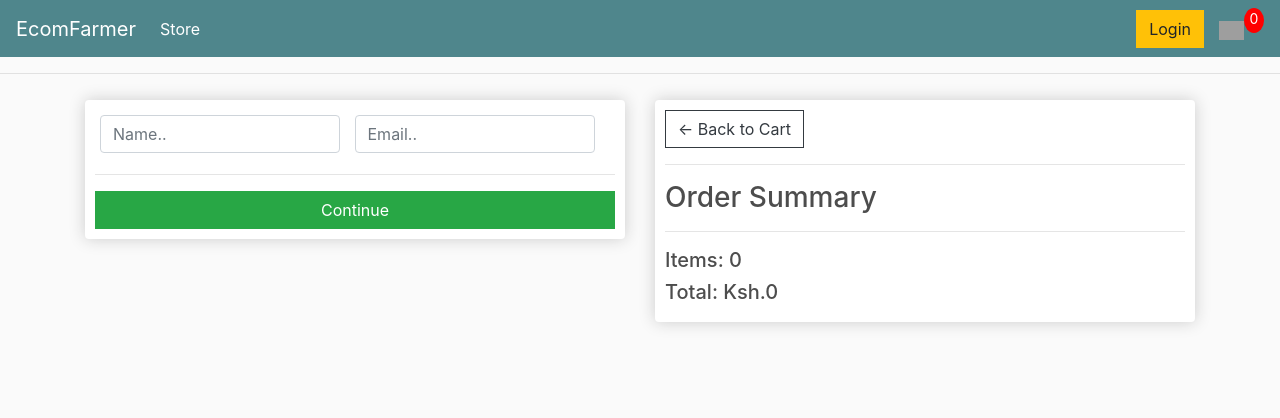
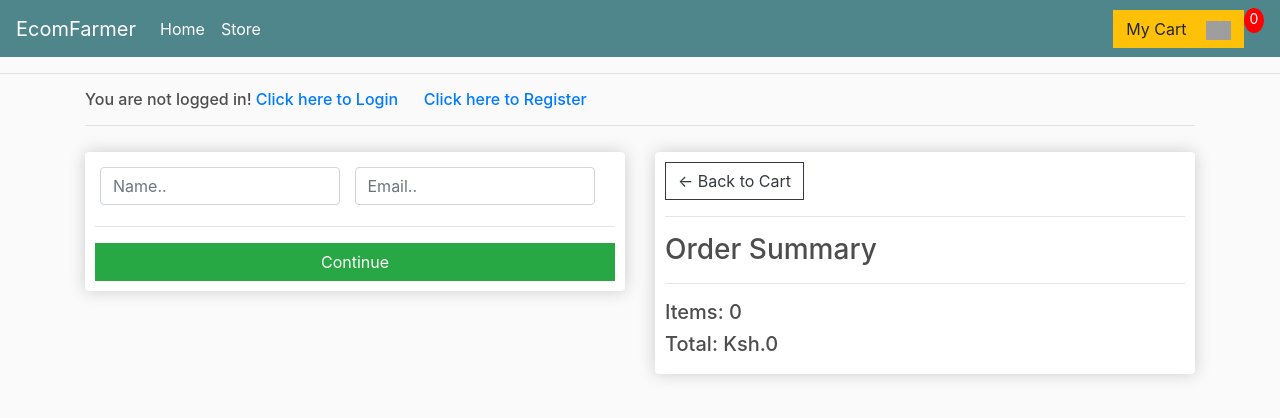
Before and after one commit to Simeonone/Precision-Farming-Support-System, a Django app: page /store/checkout/ in a window 1280 px wide. Shown: the top 418 px of the page. Run offline with Django 3.2, Linux system fonts and the light colour scheme; tables that the repository leaves empty hold one stand-in row (values such as "Sample post"); grey boxes are pictures that could not be loaded.

Commit message:
updated main.html notification panels

```diff
--- a/version1/store/templates/store/main.html
+++ b/version1/store/templates/store/main.html
@@ -8,6 +8,7 @@
     <link rel="stylesheet" href="https://cdn.jsdelivr.net/npm/bootstrap@4.5.3/dist/css/bootstrap.min.css" integrity="sha384-TX8t27EcRE3e/ihU7zmQxVncDAy5uIKz4rEkgIXeMed4M0jlfIDPvg6uqKI2xXr2" crossorigin="anonymous">
     <link rel="stylesheet" type="text/css" href="{% static 'css/main.css' %}">
     <script type="text/javascript">
+
         var user = '{{request.user}}'
 
 
@@ -27,6 +28,36 @@
             return cookieValue;
     }
     var csrftoken = getToken('csrftoken');
+
+
+        function getCookie(name){
+            //Split cookie string and get all individual name=value pairs in an array
+            var cookieArr = document.cookie.split(";");
+
+            //loop through the array elements
+            for(var i=0; i< cookieArr.length; i++){
+                var cookiePair = cookieArr[i].split("=");
+
+                /*Removing whitespace at the beginning of the cookie name
+                and compare it with the given string*/
+                if (name==cookiePair[0].trim()){
+                    //decode the cookie value and return
+                    return decodeURIComponent(cookiePair[1]);
+                }
+            }
+            // return null if not found
+            return null;
+            }
+        var cart = JSON.parse(getCookie('cart'))
+
+        if(cart==undefined){
+            cart = {}
+            console.log('Cart was created!')
+            //code below sets object to the browser's cookie
+            document.cookie = 'cart=' + JSON.stringify(cart) + ";domain=;path=/"
+        }
+
+        console.log('Cart:', cart)
     </script>
 
 </head>
@@ -39,16 +70,34 @@
 
   <div class="collapse navbar-collapse" id="navbarSupportedContent">
     <ul class="navbar-nav mr-auto">
-      <li class="nav-item active">
-        <a class="nav-link" href="{% url 'store' %}">Store <span class="sr-only">(current)</span></a>
-      </li>
+        {%if user.is_authenticated%}
+          <li class="nav-item active">
+            <a class="nav-link" href="{% url 'blog-home' %}">Home <span class="sr-only">(current)</span></a>
+          </li>
+          <li class="nav-item active">
+            <a class="nav-link" href="http://127.0.0.1:8000/customerpdf">My Notifications <span class="sr-only">(current)</span></a>
+          </li>
+        {%else%}
+          <li class="nav-item active">
+            <a class="nav-link" href="{% url 'blog-home' %}">Home <span class="sr-only">(current)</span></a>
+          </li>
+          <li class="nav-item active">
+            <a class="nav-link" href="{% url 'store' %}">Store <span class="sr-only">(current)</span></a>
+          </li>
+        {%endif%}
     </ul>
       <div class="form-inline my-2 my-lg-0">
-	     	<a href="#"class="btn btn-warning">Login</a>
+	     	<!--<a href="{%url 'blog-home'%}"class="btn btn-warning">Home</a>-->
 
-	     	<a href="{% url 'cart' %}">
+	     	<a href="{% url 'cart' %}" class="btn btn-warning"> My Cart
 	    		<img  id="cart-icon" src="{% static 'images/cart.png' %}">
 	    	</a>
+          <!-- just cart icon. added later on. for original version, uncomment this code,
+          together with the commented code above, then comment the uncommented code above
+	     	<a href="{% url 'cart' %}"
+	    		<img  id="cart-icon" src="{% static 'images/cart.png' %}">
+	    	</a>
+          -->
 	    	<p id="cart-total">{{cartItems}}</p>
 
 	    </div>
@@ -56,6 +105,14 @@
 </nav>
     <hr>
     <div class="container">
+        {%if user.is_authenticated%}
+            <h5>Welcome {{user.username}}</h5>
+        {%else%}
+            <h6>You are not logged in!
+            <a href="{% url 'login' %}">Click here to Login</a> &nbsp;&nbsp;&nbsp;&nbsp;
+                <a href="{% url 'register' %}">Click here to Register</a><hr>
+            </h6>
+        {%endif%}
         {% block content %}
         {% endblock content %}
     </div>
```
